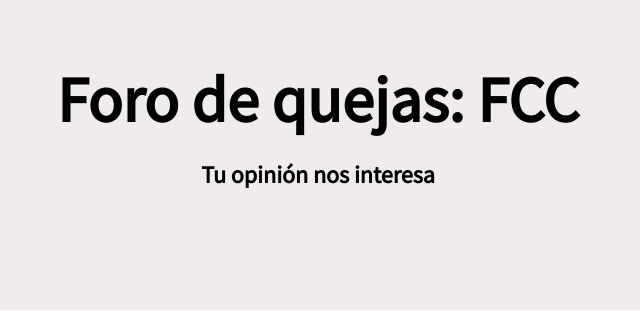
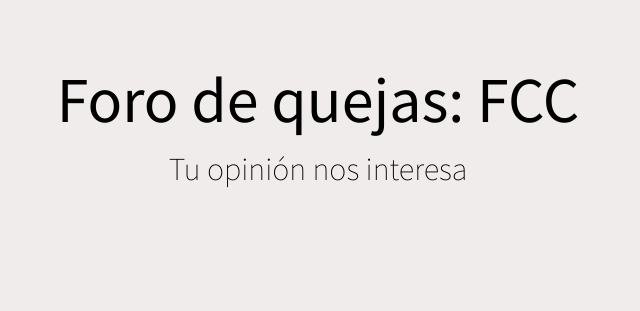
Before and after one commit to boribs/quejas_y_sugerencias, a PHP site: page /public/index.html in a window 1280 px wide. Shown: the part 83-394 px from the top of the page, without its empty margins (322-962 px from the left). Run offline with PHP 8.4, Linux system fonts and the light colour scheme.

Commit message:
Adición: Cambios drásticos en la tipografía
El título y el subtítulo usan diferentes pesos de la misma tipografía

```diff
--- a/assets/css/index.css
+++ b/assets/css/index.css
@@ -1,4 +1,4 @@
-@import url('https://fonts.googleapis.com/css2?family=Source+Sans+Pro&display=swap');
+@import url('https://fonts.googleapis.com/css2?family=Source+Sans+Pro:wght@200;400&display=swap');
 
 :root {
     --main-color: #00395e; /* Este color es del header de https://www.buap.mx/ */
@@ -60,6 +60,13 @@ body {
 h1 {
     font-size: 4em;
     margin-bottom: 0;
+    font-weight: 400;
+}
+
+h2 {
+    font-size: 2em;
+    font-weight: 200;
+    margin: 0.3em;
 }
 
 #main-content {
```
